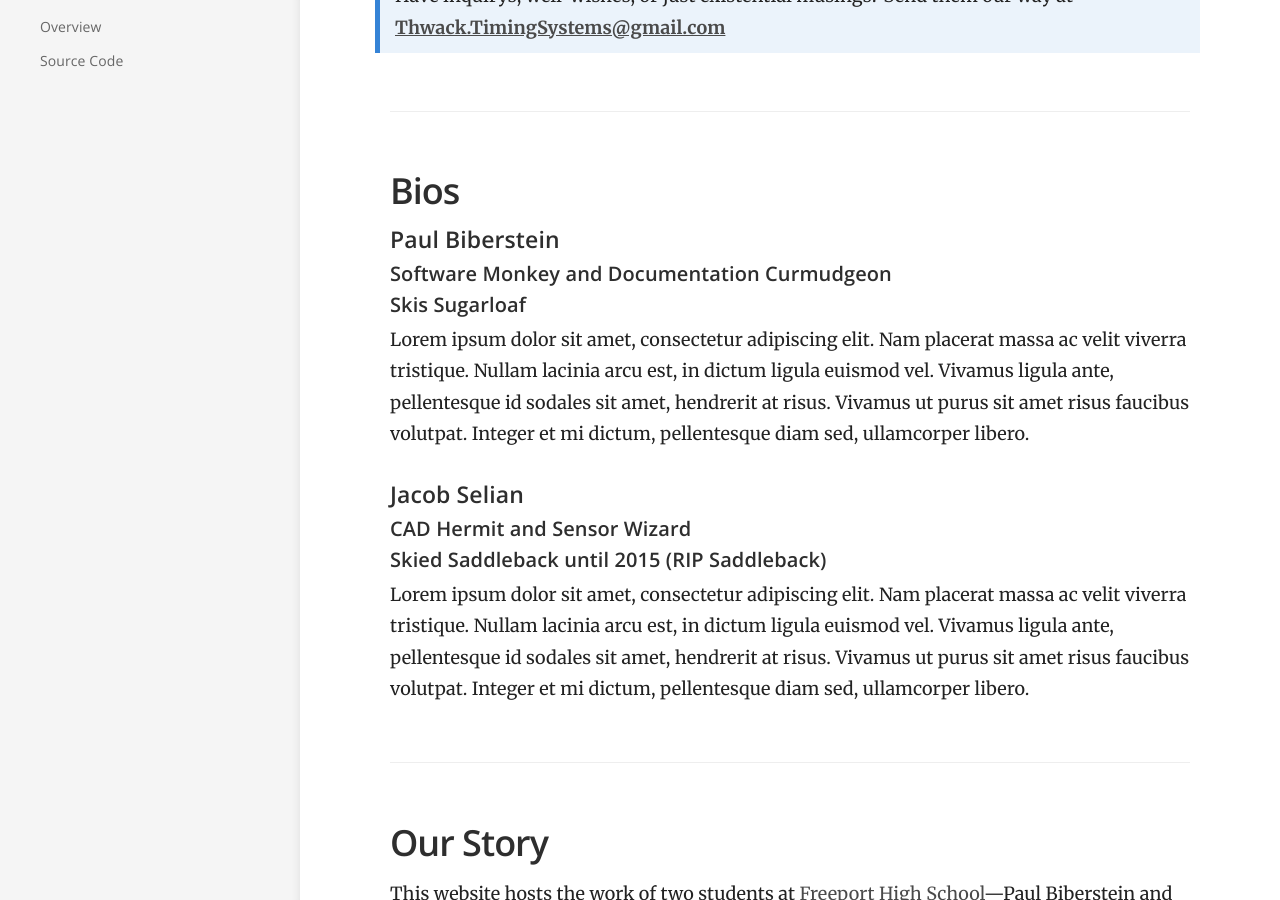
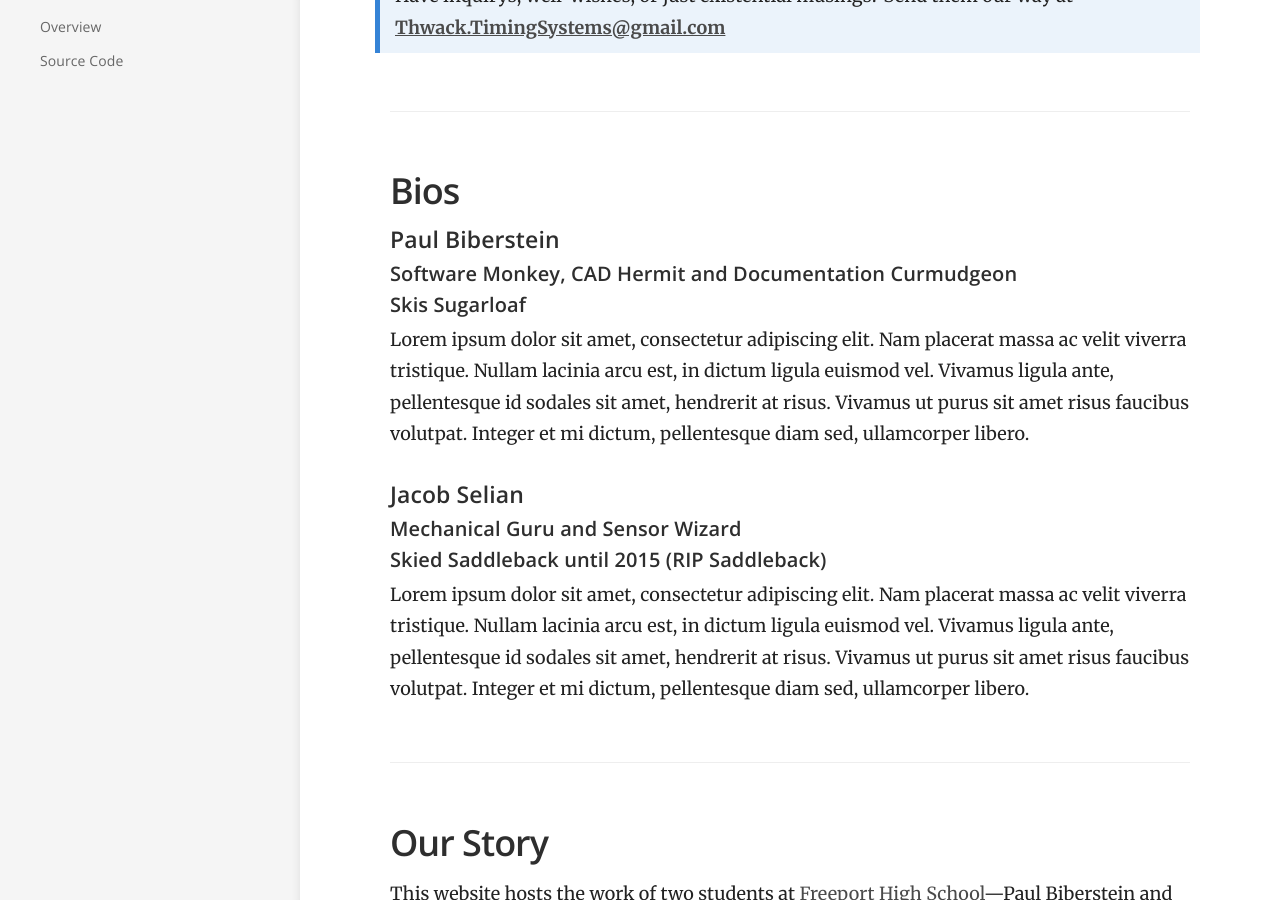
Before and after one commit to P-bibs/ThwackTimingSystems.github.io, a Jekyll site: the page built from index.md, in a window 1280 px wide and 900 px high, scrolled down 674 px. Built offline with Jekyll 4.4.1, drawn with Linux system fonts in a browser that asks for light colours.

Commit message:
Updated bios

```diff
--- a/index.md
+++ b/index.md
@@ -15,11 +15,11 @@
 
 ## Bios
 #### Paul Biberstein
-##### Software Monkey and Documentation Curmudgeon
+##### Software Monkey, CAD Hermit and Documentation Curmudgeon
 ##### Skis Sugarloaf
 Lorem ipsum dolor sit amet, consectetur adipiscing elit. Nam placerat massa ac velit viverra tristique. Nullam lacinia arcu est, in dictum ligula euismod vel. Vivamus ligula ante, pellentesque id sodales sit amet, hendrerit at risus. Vivamus ut purus sit amet risus faucibus volutpat. Integer et mi dictum, pellentesque diam sed, ullamcorper libero.
 #### Jacob Selian
-##### CAD Hermit and Sensor Wizard
+##### Mechanical Guru and Sensor Wizard
 ##### Skied Saddleback until 2015 (RIP Saddleback)
 Lorem ipsum dolor sit amet, consectetur adipiscing elit. Nam placerat massa ac velit viverra tristique. Nullam lacinia arcu est, in dictum ligula euismod vel. Vivamus ligula ante, pellentesque id sodales sit amet, hendrerit at risus. Vivamus ut purus sit amet risus faucibus volutpat. Integer et mi dictum, pellentesque diam sed, ullamcorper libero.
 
```
